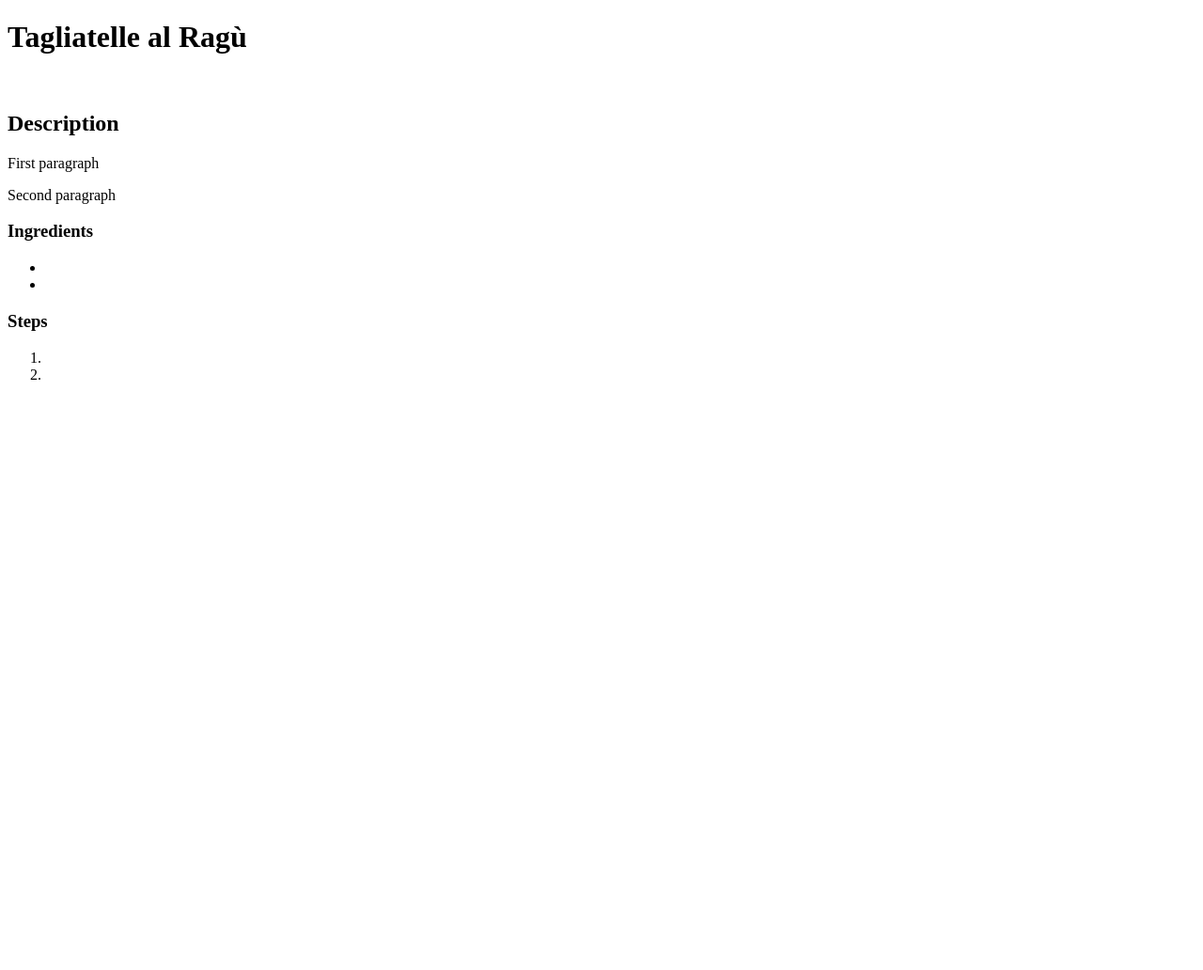
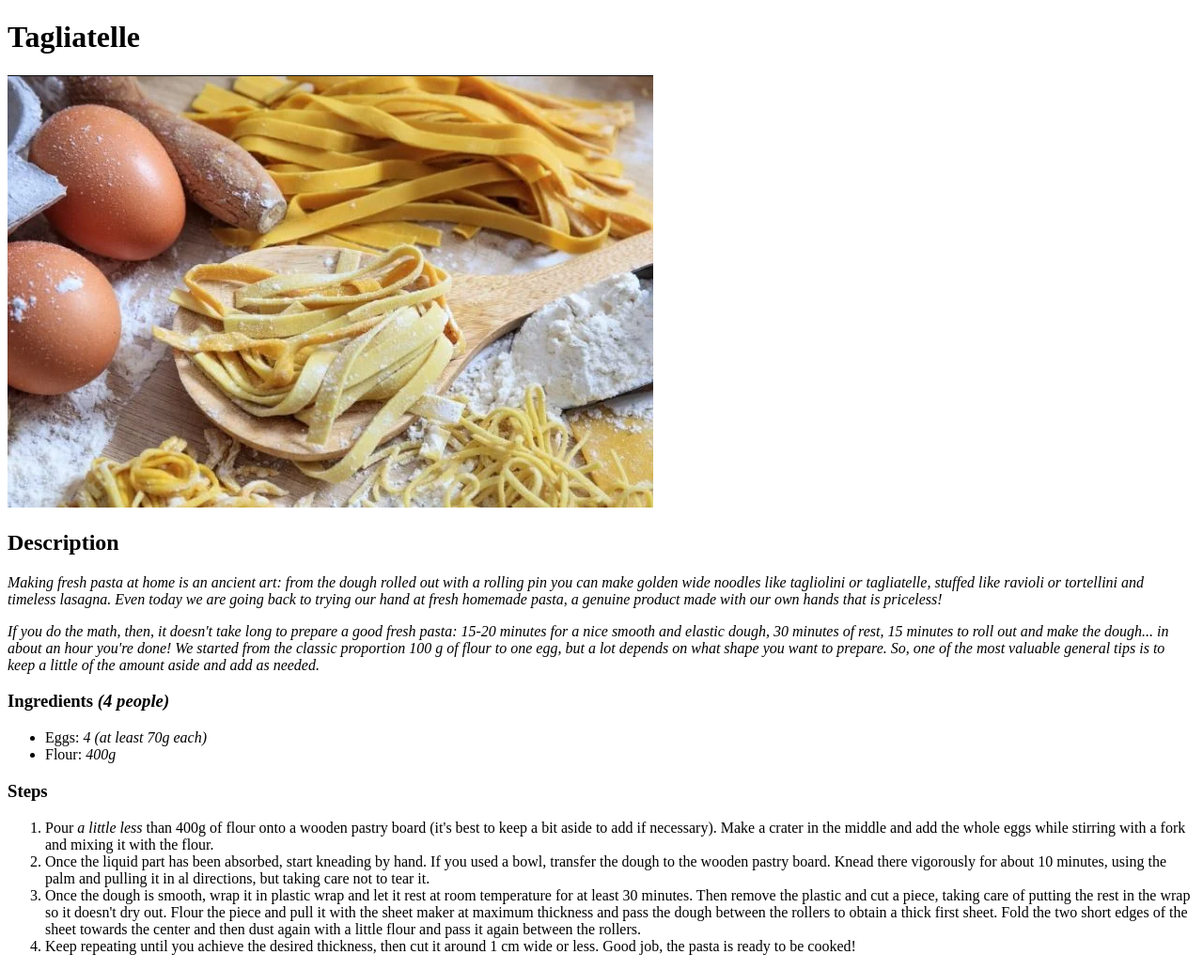
Before and after one commit to Andrea020898/odin-recipes, a plain HTML site: page recipes/tagliatelle.html in a window 1280 px wide. Shown: the whole page at 94% size. Before the commit the page ends 800 px from the top, so only its background shows below. Drawn offline with Linux system fonts and the light colour scheme.

Commit message:
Fill "tagliatelle" page with recipe

```diff
--- a/recipes/tagliatelle.html
+++ b/recipes/tagliatelle.html
@@ -3,25 +3,38 @@
 
     <head>
         <meta charset="UTF-8">
-        <title>Tagliatelle al Ragù</title>
+        <title>Tagliatelle</title>
     </head>
 
     <body>
 
-        <h1>Tagliatelle al Ragù</h1>
-        <img>
+        <h1>Tagliatelle</h1>
+        <img src="./Tagliatelle.png" alt="tagliatelle">
         <h2>Description</h2>
-        <p>First paragraph</p>
-        <p>Second paragraph</p>
-        <h3>Ingredients</h3>
+        <p><em>Making fresh pasta at home is an ancient art: from the dough rolled out with a rolling pin you can make golden wide noodles like tagliolini or tagliatelle,
+            stuffed like ravioli or tortellini and timeless lasagna. Even today we are going back to trying our hand at fresh homemade pasta, a genuine product made
+            with our own hands that is priceless!</em></p>
+        <p><em>If you do the math, then, it doesn't take long to prepare a good fresh pasta: 15-20 minutes for a nice smooth and elastic dough, 30 minutes of rest,
+            15 minutes to roll out and make the dough... in about an hour you're done! We started from the classic proportion 100 g of flour to one egg,
+            but a lot depends on what shape you want to prepare.
+            So, one of the most valuable general tips is to keep a little of the amount aside and add as needed.</em></p>
+        <h3>Ingredients <em>(4 people)</em></h3>
         <ul>
-            <li></li>
-            <li></li>
+            <li>Eggs: <em>4 (at least 70g each)</em></li>
+            <li>Flour: <em>400g</em></li>
         </ul>
         <h3>Steps</h3>
         <ol>
-            <li></li>
-            <li></li>
+            <li>Pour <em>a little less</em> than 400g of flour onto a wooden pastry board (it's best to keep a bit aside to add if necessary).
+                Make a crater in the middle and add the whole eggs while stirring with a fork and mixing it with the flour.</li>
+            <li>Once the liquid part has been absorbed, start kneading by hand. If you used a bowl, transfer the dough to the wooden pastry board.
+                Knead there vigorously for about 10 minutes, using the palm and pulling it in al directions, but taking care not to tear it.</li>
+            <li>Once the dough is smooth, wrap it in plastic wrap and let it rest at room temperature for at least 30 minutes.
+                Then remove the plastic and cut a piece, taking care of putting the rest in the wrap so it doesn't dry out.
+                Flour the piece and pull it with the sheet maker at maximum thickness and pass the dough between the rollers to obtain a thick first sheet.
+                Fold the two short edges of the sheet towards the center and then dust again with a little flour and pass it again between the rollers.</li>
+            <li>
+                Keep repeating until you achieve the desired thickness, then cut it around 1 cm wide or less. Good job, the pasta is ready to be cooked!</li>
         </ol>
 
     </body>
```
Also changed, not shown: index.html (+1 -1 lines), recipes/Tagliatelle.png (added), recipes/tagliatelle-1024x683.jpg (deleted).
